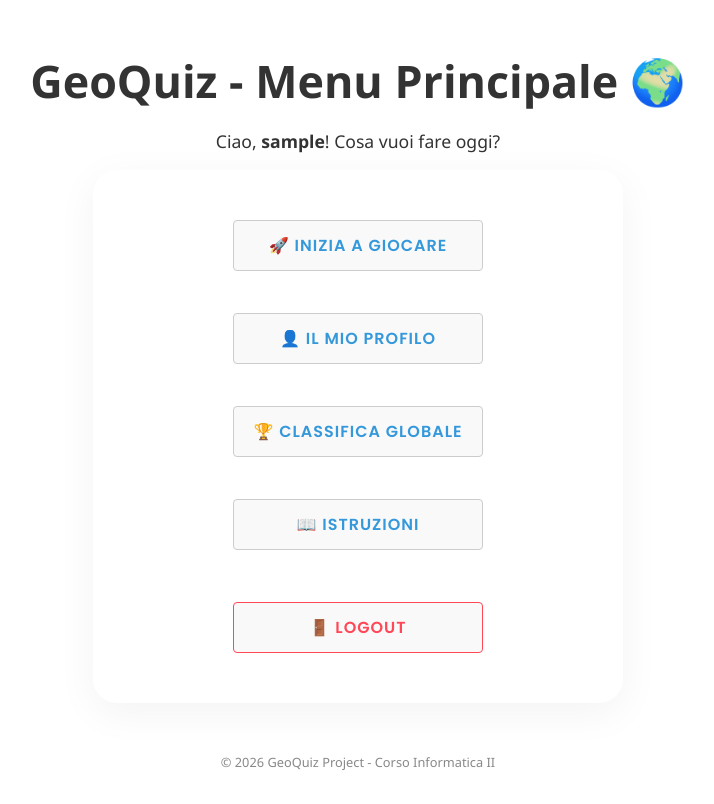
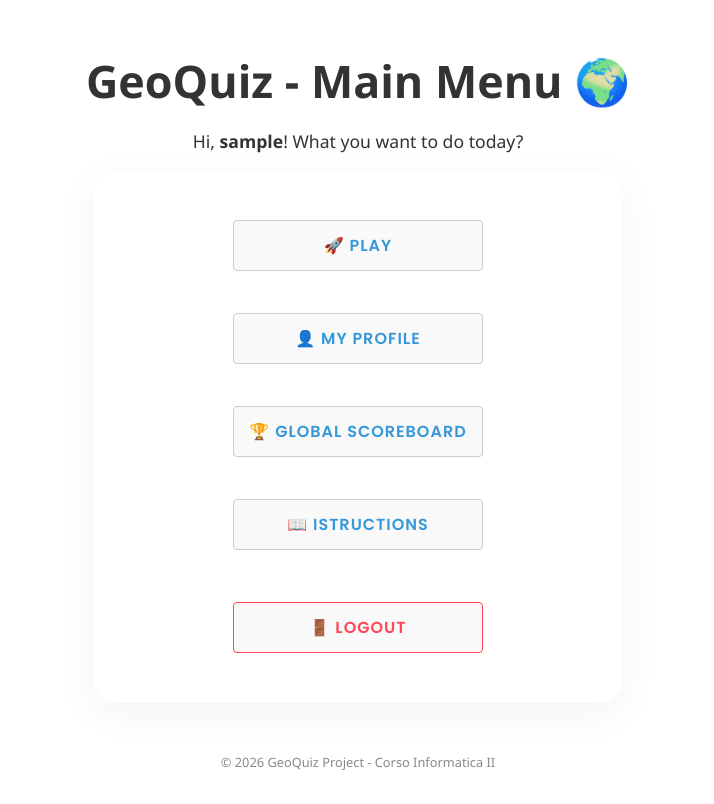
Before and after one commit to Stefans-code/Project_Inf_II, a Vue app: page / in a window 1280 px wide. Shown: the whole page, without its empty margins (282-996 px from the left). Built offline with nearby package versions, Linux system fonts and the light colour scheme; no server answers; sample sign-in values are in the browser's storage.

Commit message:
Translated HomeView.vue

```diff
--- a/src/views/HomeView.vue
+++ b/src/views/HomeView.vue
@@ -21,14 +21,14 @@ const handleLogout = () => {
 
 <template>
   <div class="view-container">
-    <h1> GeoQuiz - Menu Principale 🌍 </h1>
-    <p>Ciao, <strong>{{ username }}</strong>! Cosa vuoi fare oggi?</p>
+    <h1> GeoQuiz - Main Menu 🌍 </h1>
+    <p>Hi, <strong>{{ username }}</strong>! What you want to do today?</p>
 
     <div class="menu-buttons">
-      <button @click="router.push('/game')">🚀 Inizia a Giocare </button><br>
-      <button @click="router.push('/profile')">👤 Il mio Profilo </button><br>
-      <button @click="router.push('/leaderboard')">🏆 Classifica Globale </button><br>
-      <button @click="router.push('/about')">📖 Istruzioni </button><br>
+      <button @click="router.push('/game')">🚀 Play </button><br>
+      <button @click="router.push('/profile')">👤 My profile </button><br>
+      <button @click="router.push('/leaderboard')">🏆 Global scoreboard </button><br>
+      <button @click="router.push('/about')">📖 Istructions </button><br>
       <button @click="handleLogout" class="btn-logout">🚪 Logout </button>
     </div>
   </div>
```
